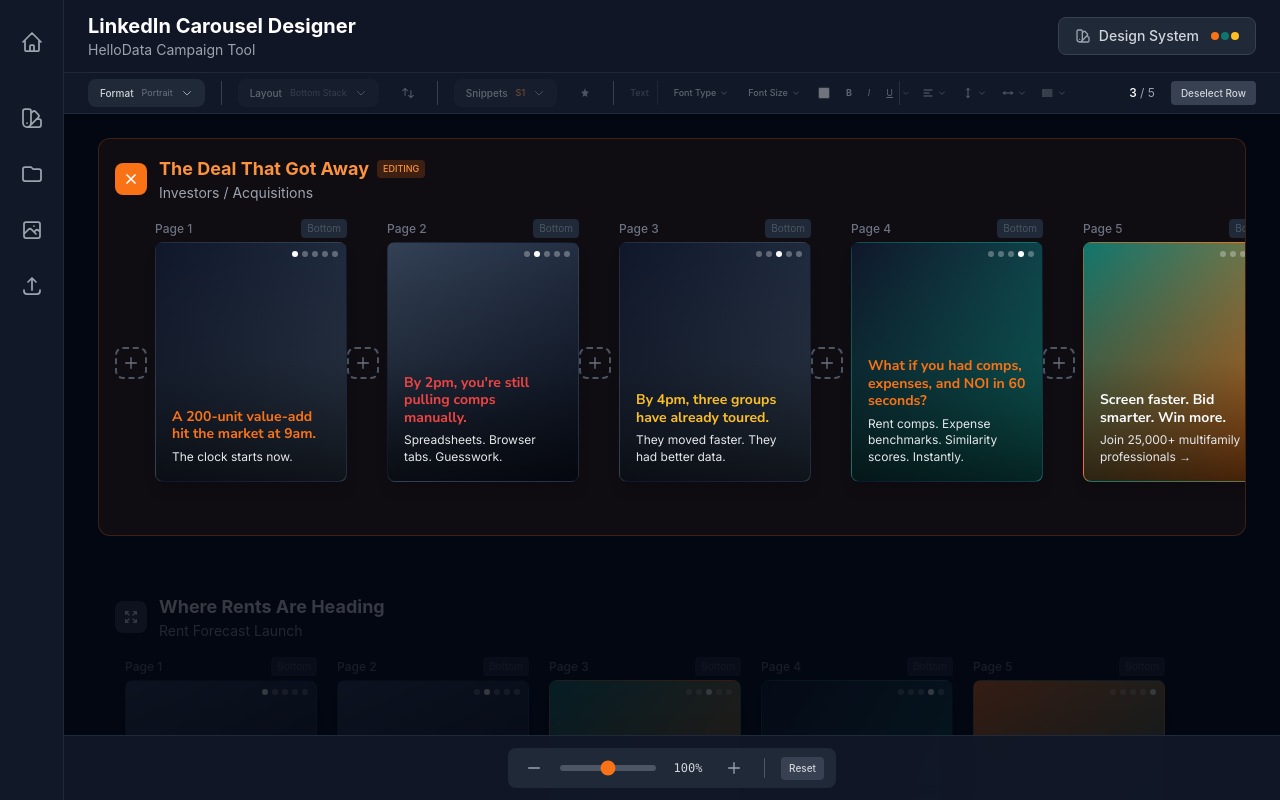
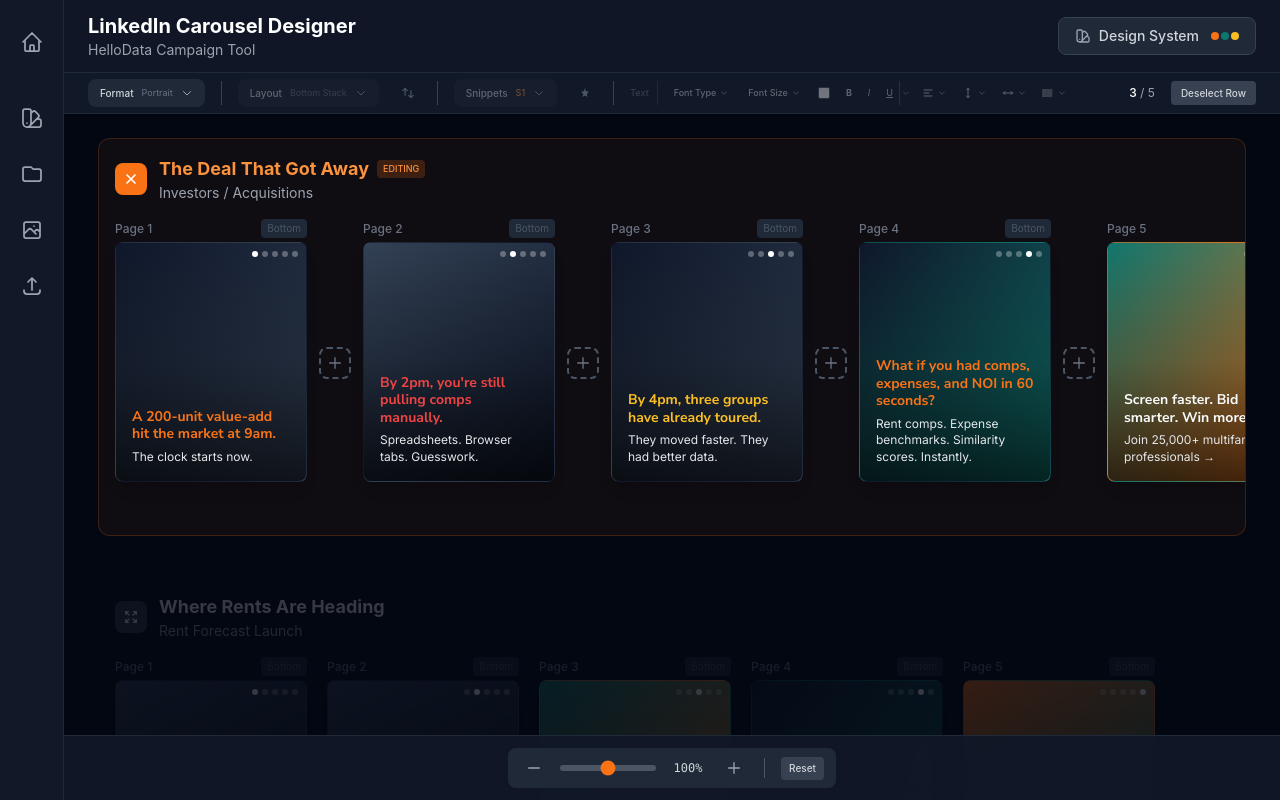
Before and after one commit to goov373/image-builder-HD, a React (Vite) app: page / in a window 1280 px wide. Both pictures are taken after a click on the button 131 px from the left and 179 px from the top of the page. Shown: the top 800 px of the page. Built offline with nearby package versions, Linux system fonts and the light colour scheme.

Commit message:
Even out spacing between add buttons and cards, remove button before first card

```diff
--- a/src/CarouselDesignTool.jsx
+++ b/src/CarouselDesignTool.jsx
@@ -815,24 +815,9 @@ const CarouselRow = ({ carousel, designSystem, isSelected, hasAnySelection, sele
       </div>
 
       <div className="px-4" style={{ minHeight: 300 }}>
-        <div className={`flex items-start transition-all duration-300 ease-out ${isSelected ? 'gap-0' : 'gap-2.5'}`} style={{ width: 'auto', minWidth: 'fit-content' }}>
+        <div className={`flex items-start transition-all duration-300 ease-out`} style={{ width: 'auto', minWidth: 'fit-content', gap: isSelected ? '12px' : '10px' }}>
           {carousel.frames.map((frame, index) => (
             <React.Fragment key={frame.id}>
-              {/* Add Button Before First Frame */}
-              {index === 0 && (
-                <div
-                  className={`flex items-center self-stretch transition-all duration-300 ease-out ${isSelected ? 'opacity-100 w-10' : 'opacity-0 w-0 pointer-events-none'}`}
-                  style={{ paddingTop: 24, overflow: 'hidden' }}
-                >
-                  <button
-                    onClick={(e) => { e.stopPropagation(); onAddFrame(carousel.id, 0); }}
-                    className="w-8 h-8 rounded-lg border-2 border-dashed border-gray-600 hover:border-orange-500 hover:bg-orange-500/10 flex items-center justify-center transition-all duration-200"
-                  >
-                    <svg className="w-4 h-4 text-gray-500 hover:text-orange-400 transition-colors" fill="none" stroke="currentColor" viewBox="0 0 24 24"><path strokeLinecap="round" strokeLinejoin="round" strokeWidth={2} d="M12 4v16m8-8H4" /></svg>
-                  </button>
-                </div>
-              )}
-
               <CarouselFrame
                 frame={frame}
                 carouselId={carousel.id}
@@ -850,8 +835,8 @@ const CarouselRow = ({ carousel, designSystem, isSelected, hasAnySelection, sele
 
               {/* Add Button After Each Frame */}
               <div
-                className={`flex items-center self-stretch transition-all duration-300 ease-out ${isSelected ? 'opacity-100 w-10' : 'opacity-0 w-0 pointer-events-none'}`}
-                style={{ paddingTop: 24, overflow: 'hidden' }}
+                className={`flex items-center justify-center self-stretch transition-all duration-300 ease-out ${isSelected ? 'opacity-100' : 'opacity-0 pointer-events-none'}`}
+                style={{ width: isSelected ? 32 : 0, paddingTop: 24, overflow: 'hidden' }}
               >
                 <button
                   onClick={(e) => { e.stopPropagation(); onAddFrame(carousel.id, index + 1); }}
```
